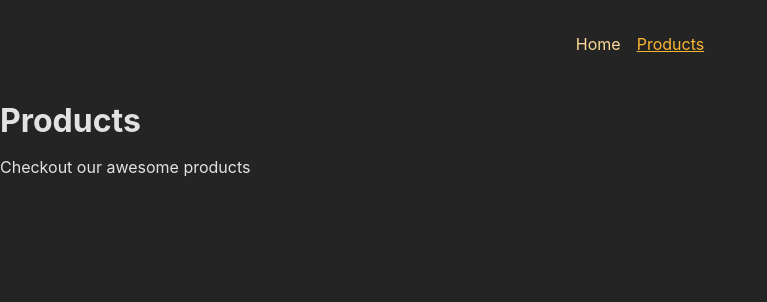
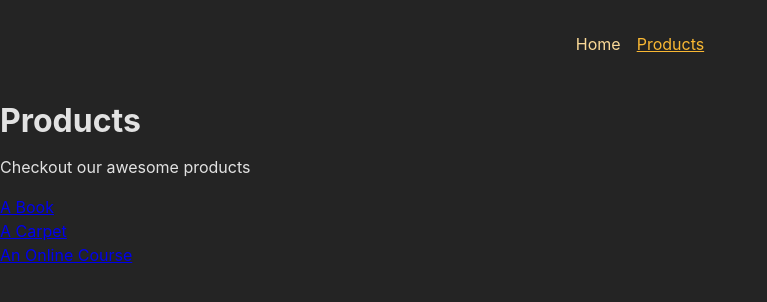
Before and after one commit to agdc101/react-routing-demo, a React (Create React App) app: page /products in a window 1280 px wide. Shown: the top 302 px of the page, without its empty margins (0-767 px from the left). Built offline with nearby package versions, Linux system fonts and the light colour scheme.

Commit message:
dynamic routes added for products

```diff
--- a/src/routes/Home.js
+++ b/src/routes/Home.js
@@ -1,10 +1,17 @@
-import { Link } from "react-router-dom";
+import { Link, useNavigate } from "react-router-dom";
 
 function HomePage() {
+  const navigate = useNavigate();
+
+  function navigateHandler() {
+    navigate("/products");
+  }
+
   return (
     <div>
         <h1>Home Ash</h1>
         <Link to="/products">Products</Link>
+        <button onClick={navigateHandler}>Products</button>
     </div>
   );
 }
--- /dev/null
+++ b/src/routes/ProductDetail.js
@@ -0,0 +1,14 @@
+import { useParams } from 'react-router-dom';
+
+function ProductDetailPage() {
+    const params = useParams();
+
+    return (
+        <div>
+            <h1>Product Detail Page</h1>
+            <p>{params.productId}</p>
+        </div>
+    )
+}
+
+export default ProductDetailPage
--- a/src/routes/Products.js
+++ b/src/routes/Products.js
@@ -1,8 +1,23 @@
+import { Link } from "react-router-dom";
+
+const PRODUCTS = [
+  { id: 'p1', title: 'A Book', price: 6, description: 'The first book' },
+  { id: 'p2', title: 'A Carpet', price: 66, description: 'The first carpet' },
+  { id: 'p3', title: 'An Online Course', price: 666, description: 'The first online course' }
+];
+
 function ProductsPage() {
   return (
     <div>
       <h1>Products</h1>
       <p>Checkout our awesome products</p>
+      <ul>
+        {PRODUCTS.map(product => (
+          <li key={product.id}>
+            <Link to={`/products/${product.id}`}>{product.title}</Link>
+          </li>
+        ))}
+      </ul>
     </div>
   );
 }
```
Also changed, not shown: src/App.js (+4 -8 lines).
